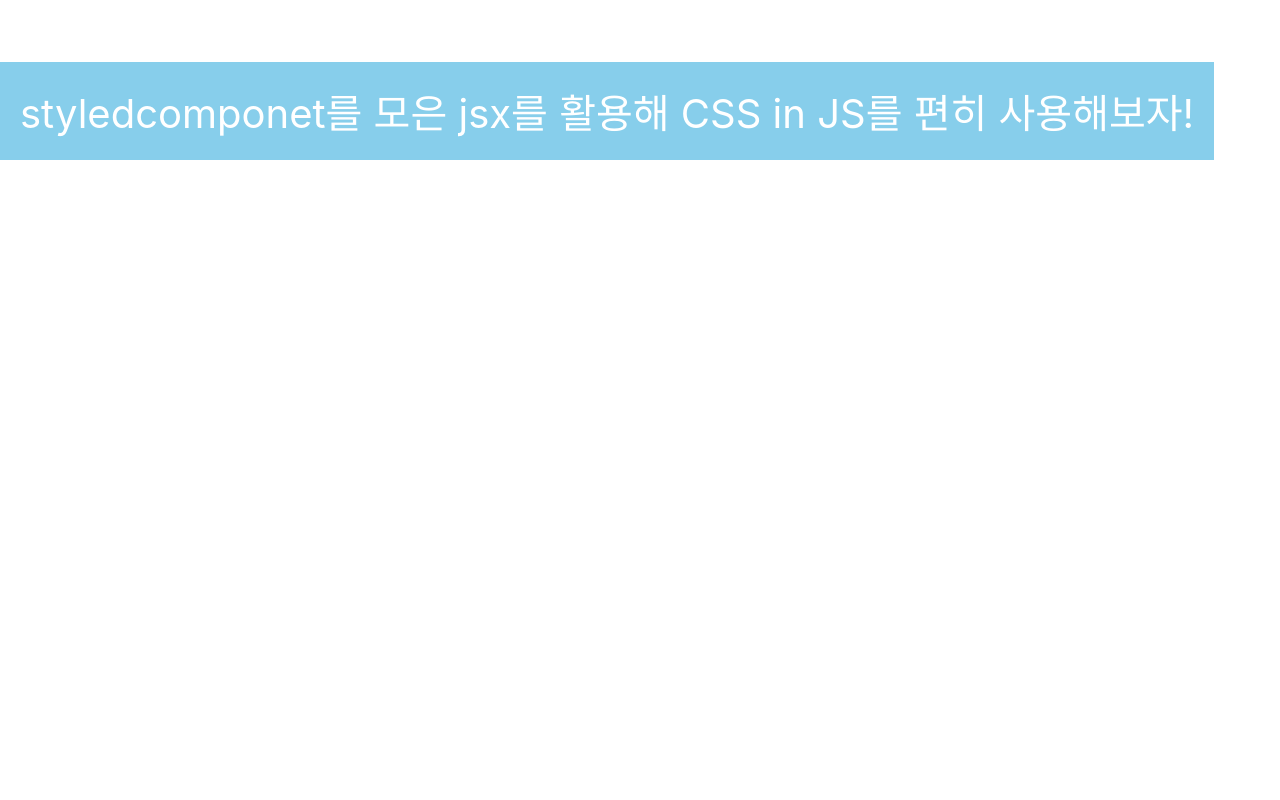
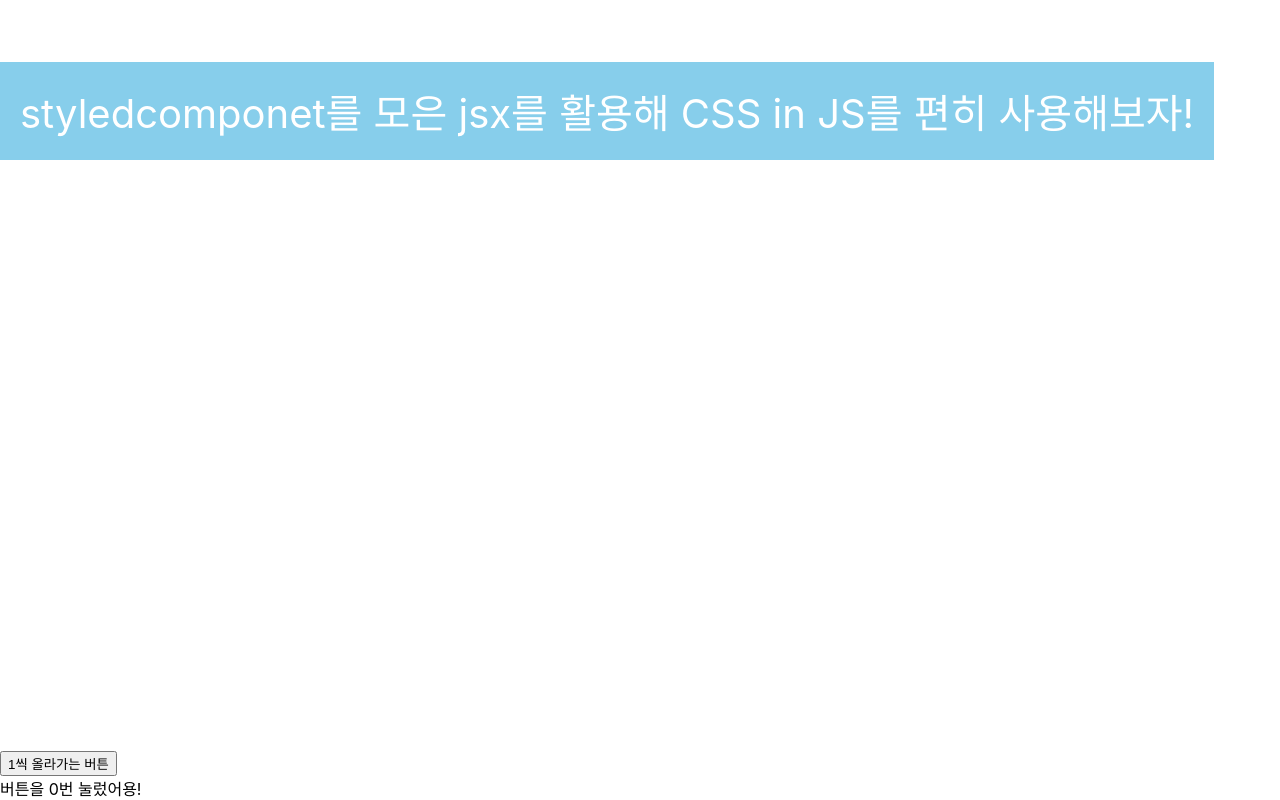
Before and after one commit to LYZAcell/Personal_JS_Portfolio, a React (Create React App) app: page / in a window 1280 px wide. Shown: the part 2179-2979 px from the top of the page. Before the commit the page ends 2930 px from the top, so only its background shows below. Built offline with nearby package versions, Linux system fonts and the light colour scheme.

Commit message:
6주차 비동기처리 복습 및 setter 기초/다음 계획

```diff
--- a/src/App.js
+++ b/src/App.js
@@ -1,8 +1,9 @@
-import logo from './logo.svg';
 import './App.css';
 import FirstComponent from './studying/FirstComponent'; // App.js로 사이트 만들시 해당 라인 지우기
 import styled, {css} from 'styled-components';
 import {MainContainer, MainText} from "./studying/practice_styles"; // styledcomponent모아둔 JSX
+import React, {useState} from "react";
+
 
 // 컴포넌트 만들기
 function MyFirstComponent(){
@@ -66,10 +67,16 @@ function App() {
     fontSize: 24,
     padding: '2rem'
   }
+  //setter 함수 써보기
+  const [ count, setCount] = useState(0);
+  function handleClick(){
+    setCount((prev) => prev + 1);
+    console.log(count);
+  }
 
   return (
   <div>
-     {/*JSX코드 안에서 JS표현식을 {}안에 포함시켜 주석다는 방식*/}
+    {/*JSX코드 안에서 JS표현식을 {}안에 포함시켜 주석다는 방식*/}
     {/*둘 이상의 태그는 꼭 하나의 태그 안에 감싸져야함 -> 상 하단에 div가 하나 더씌워지는 이유*/}
     <div style = {style}> 멋사 최고야 짱짱</div>
     <br/>
@@ -103,6 +110,10 @@ function App() {
     <MainContainer>
       <MainText> styledcomponet를 모은 jsx를 활용해 CSS in JS를 편히 사용해보자!</MainText>
     </MainContainer>
+    {/*async setter함수 사용해보기*/}
+    <button onClick = {handleClick}>1씩 올라가는 버튼</button>
+    <div>버튼을 {count}번 눌렀어용!</div>
+
   </div>
   );
 }
```
Also changed, not shown: src/studying/StudyApp.js (+11 -1 lines), 1 other file (tests, documents, lock files or other folders).
